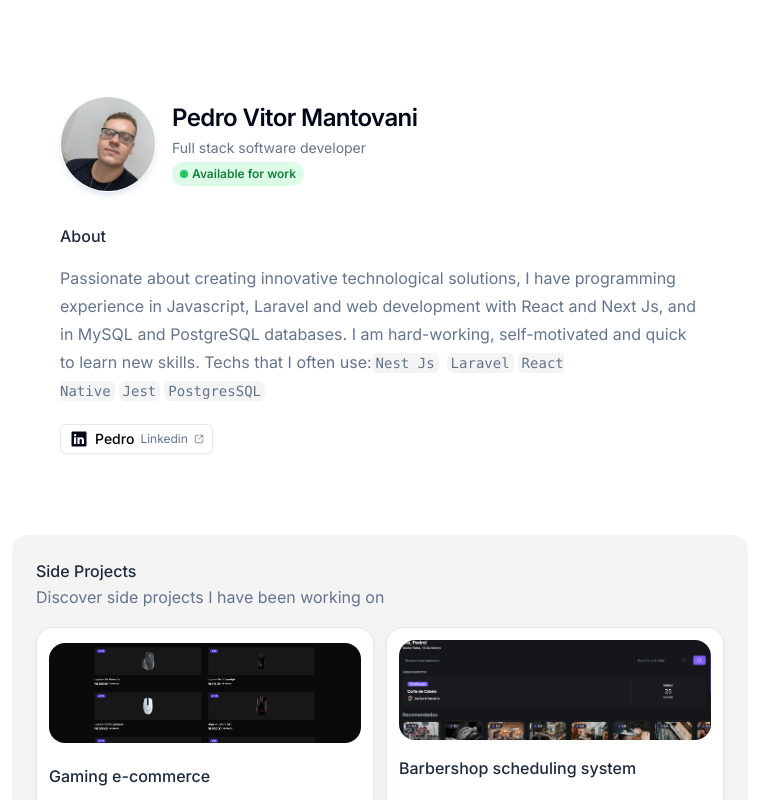
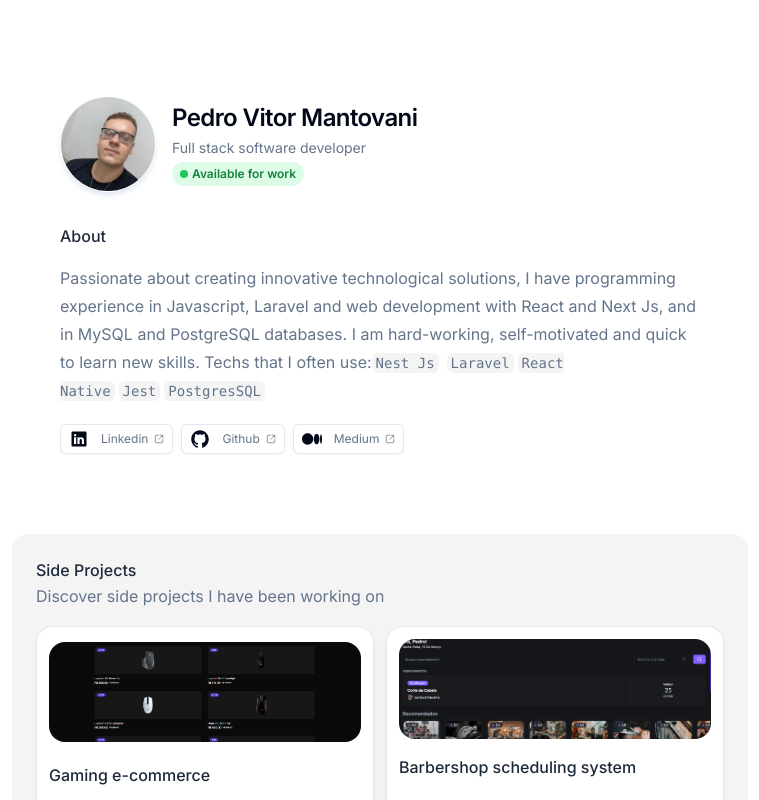
Before and after one commit to Pedrinvits/personal-portfolio, a Next.js app: page / in a window 1280 px wide. Shown: the top 800 px of the page, without its empty margins (260-1019 px from the left). Built offline with nearby package versions, Linux system fonts and the light colour scheme.

Commit message:
feat : add more socials in bio

```diff
--- a/src/components/bio/index.tsx
+++ b/src/components/bio/index.tsx
@@ -1,7 +1,7 @@
 import Image from "next/image";
 import { SquareArrowOutUpRight } from 'lucide-react';
-import { IoLogoLinkedin } from "react-icons/io";
-import { IoLogoInstagram } from "react-icons/io5";
+import { IoLogoGithub, IoLogoLinkedin } from "react-icons/io";
+import { FaMedium } from "react-icons/fa6";
 import Picture from '../../../public/me.jpeg';
 
 const Bio = () => {
@@ -33,12 +33,24 @@ const Bio = () => {
                             <code className="rounded-md bg-zinc-100 px-1 py-0.5 text-sm ml-1">Jest</code>
                             <code className="rounded-md bg-zinc-100 px-1 py-0.5 text-sm ml-1">PostgresSQL</code>
                         </p>
-                        <ul className="mt-1 flex flex-wrap items-start gap-1.5">
-                            <li>
-                                <a  href="https://www.linkedin.com/in/pedro-vitor-mantovani/" className="not-prose inline-flex items-center space-x-1.5 rounded-md border border-slate-200 px-2 py-1 text-sm font-medium shadow-sm outline-none focus-visible:ring-2 focus-visible:ring-slate-500 focus-visible:ring-offset-2" target="_blank" title="Linkedin">
+                        <ul className="mt-1">
+                            <li className="flex flex-wrap items-start gap-2">
+                                <a href="https://www.linkedin.com/in/pedro-vitor-mantovani/" className="not-prose inline-flex items-center space-x-1.5 rounded-md border border-slate-200 px-2 py-1 text-sm font-medium shadow-sm outline-none focus-visible:ring-2 focus-visible:ring-slate-500 focus-visible:ring-offset-2" target="_blank" title="Linkedin">
                                     <IoLogoLinkedin size={20}/>
-                                    <span className="not-prose text-black">Pedro</span>
+                                    <span className="not-prose text-black"></span>
                                     <span className="not-prose text-xs font-normal text-slate-500">Linkedin</span>
+                                    <SquareArrowOutUpRight size={10} color="gray"/>
+                                </a>
+                                <a href="https://github.com/pedrinvits" className="not-prose inline-flex items-center space-x-1.5 rounded-md border border-slate-200 px-2 py-1 text-sm font-medium shadow-sm outline-none focus-visible:ring-2 focus-visible:ring-slate-500 focus-visible:ring-offset-2" target="_blank" title="Linkedin">
+                                    <IoLogoGithub size={20}/>
+                                    <span className="not-prose text-black"></span>
+                                    <span className="not-prose text-xs font-normal text-slate-500">Github</span>
+                                    <SquareArrowOutUpRight size={10} color="gray"/>
+                                </a>
+                                <a href="https://medium.com/@pedromantovani26" className="not-prose inline-flex items-center space-x-1.5 rounded-md border border-slate-200 px-2 py-1 text-sm font-medium shadow-sm outline-none focus-visible:ring-2 focus-visible:ring-slate-500 focus-visible:ring-offset-2" target="_blank" title="Linkedin">
+                                    <FaMedium  size={20}/>
+                                    <span className="not-prose text-black"></span>
+                                    <span className="not-prose text-xs font-normal text-slate-500">Medium</span>
                                     <SquareArrowOutUpRight size={10} color="gray"/>
                                 </a>
                             </li>
```
